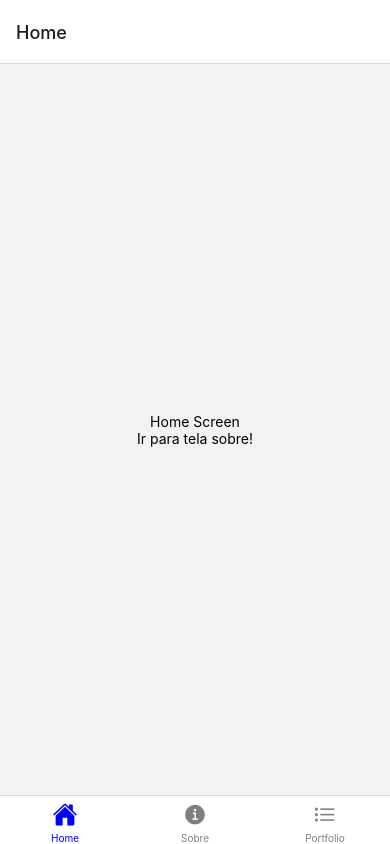
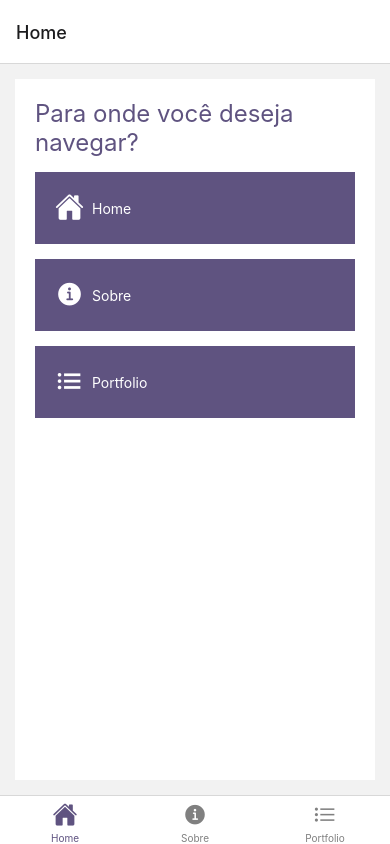
Before and after one commit to 6derick6/App_Portfolio, a React Native app: screen / in a window 390 px wide. Built offline with nearby package versions, Linux system fonts and the light colour scheme.

Commit message:
Aba Home

```diff
--- a/App.js
+++ b/App.js
@@ -1,18 +1,33 @@
 import * as React from 'react';
-import { View, Text, TouchableOpacity } from 'react-native';
+import { View, Text, TouchableOpacity, StatusBar, ScrollView, StyleSheet } from 'react-native';
 import { NavigationContainer } from '@react-navigation/native';
 import { createNativeStackNavigator } from '@react-navigation/native-stack';
 import { createBottomTabNavigator } from '@react-navigation/bottom-tabs';
 import Ionicons from 'react-native-vector-icons/Ionicons';
+import { createStackNavigator } from '@react-navigation/stack';
 
 
 function HomeScreen({navigation}) {
   return (
-    <View style={{ flex: 1, alignItems: 'center', justifyContent: 'center' }}>
-      <Text>Home Screen</Text>
-      <TouchableOpacity onPress={()=>navigation.navigate('Sobre')}>
-        <Text>Ir para tela sobre!</Text>
-      </TouchableOpacity>
+    <View style={{flex:1,padding:15}}>
+      <ScrollView contentContainerStyle={{padding:20}} style={styles.container}>
+        <Text style={styles.textHeader}>Para onde você deseja navegar?</Text>
+
+        <TouchableOpacity onPress={()=>navigation.navigate('Home')} style={styles.btnNavigation}>
+          <Ionicons name='md-home' size={29} color='white' />
+          <Text style={{color:'white',marginTop:8,marginLeft:8}}>Home</Text>
+        </TouchableOpacity>
+
+        <TouchableOpacity onPress={()=>navigation.navigate('Sobre')} style={styles.btnNavigation}>
+          <Ionicons name='ios-information-circle' size={29} color='white' />
+          <Text style={{color:'white',marginTop:8,marginLeft:8}}>Sobre</Text>
+        </TouchableOpacity>
+
+        <TouchableOpacity onPress={()=>navigation.navigate('Portfolio')} style={styles.btnNavigation}>
+          <Ionicons name='ios-list' size={29} color='white' />
+          <Text style={{color:'white',marginTop:8,marginLeft:8}}>Portfolio</Text>
+        </TouchableOpacity>
+      </ScrollView>
     </View>
   );
 }
@@ -34,11 +49,13 @@ function PortfolioScreen({navigation}) {
 }
 
 const Tab = createBottomTabNavigator();
+const Stack = createStackNavigator();
 
 function App() {
   return (
 
     <NavigationContainer>
+      <StatusBar hidden />
       <Tab.Navigator
         screenOptions={({ route }) => ({
           tabBarIcon: ({ focused, color, size }) => {
@@ -57,7 +74,7 @@ function App() {
             // You can return any component that you like here!
             return <Ionicons name={iconName} size={size} color={color} />;
           },
-          tabBarActiveTintColor: 'blue',
+          tabBarActiveTintColor: '#5f5380',
           tabBarInactiveTintColor: 'gray',
         })}
       >
@@ -71,3 +88,21 @@ function App() {
 }
 
 export default App;
+
+const styles = StyleSheet.create({
+  container: {
+    backgroundColor:'white'
+  },
+
+  textHeader: {
+    color:'#5f5380',
+    fontSize:24
+  },
+
+  btnNavigation: {
+    backgroundColor:'#5f5380',
+    padding:20,
+    marginTop:15,
+    flexDirection:'row'
+  }
+})
```
